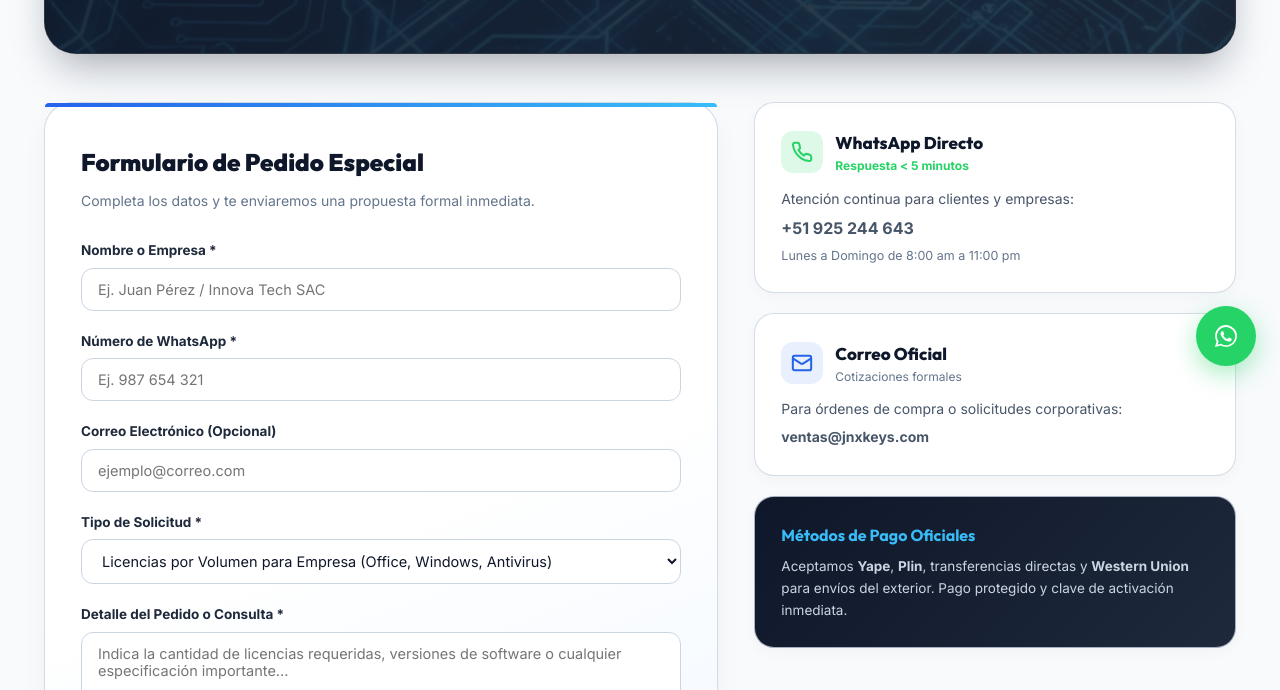
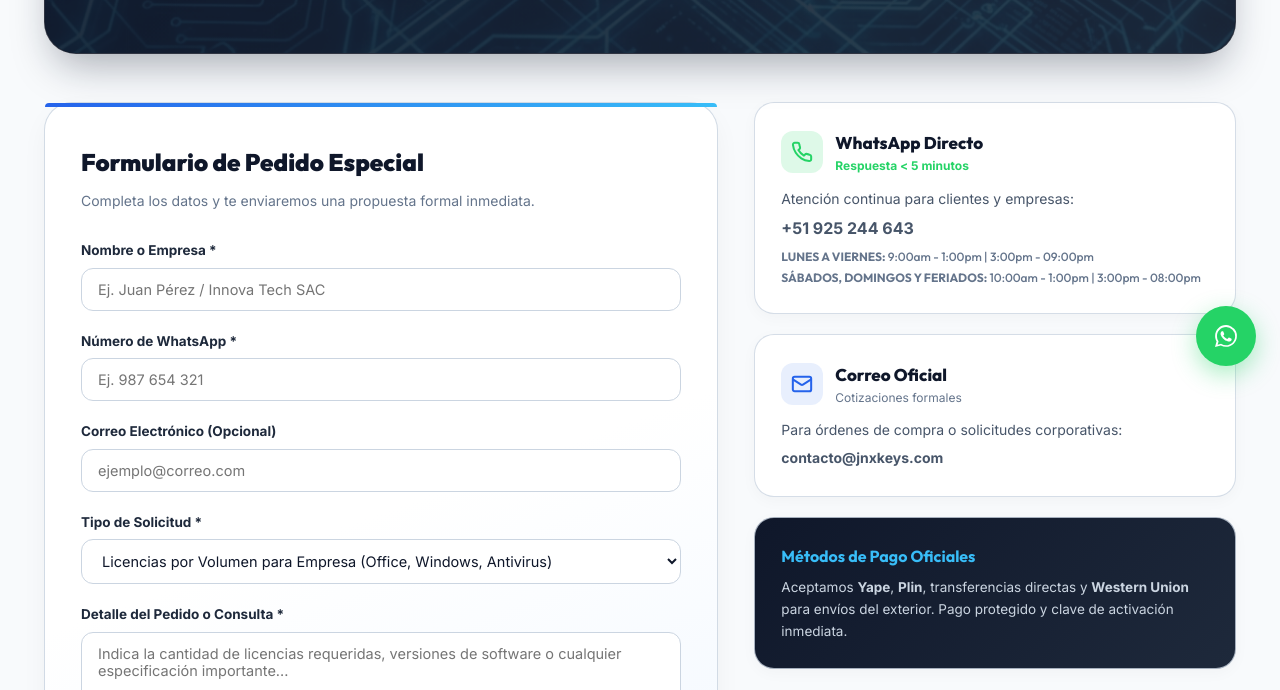
Before and after one commit to JNxKeys/JNxKeys.github.io, a plain HTML site: page contacto/index.html in a window 1280 px wide. Shown: the part 410-1100 px from the top of the page. Drawn offline with Linux system fonts and the light colour scheme.

Commit message:
feat(contact): actualizar horario de atención detallado y tarjeta de correo oficial a contacto@jnxkeys.com

```diff
--- a/contacto/index.html
+++ b/contacto/index.html
@@ -689,7 +689,10 @@
                     </div>
                     <p>Atención continua para clientes y empresas:</p>
                     <p class="info-highlight" style="font-size: 16px; margin-top: 6px;">+51 925 244 643</p>
-                    <p style="font-size: 12.5px; color: #64748B; margin-top: 4px;">Lunes a Domingo de 8:00 am a 11:00 pm</p>
+                    <div style="font-size: 12px; color: #64748B; margin-top: 6px; line-height: 1.5;">
+                        <div><strong>LUNES A VIERNES:</strong> 9:00am - 1:00pm | 3:00pm - 09:00pm</div>
+                        <div style="margin-top: 3px;"><strong>SÁBADOS, DOMINGOS Y FERIADOS:</strong> 10:00am - 1:00pm | 3:00pm - 08:00pm</div>
+                    </div>
                 </div>
 
                 <div class="info-box">
@@ -703,7 +706,7 @@
                         </div>
                     </div>
                     <p>Para órdenes de compra o solicitudes corporativas:</p>
-                    <p class="info-highlight" style="margin-top: 6px;"><a href="mailto:ventas@jnxkeys.com" style="color: inherit; text-decoration: none;">ventas@jnxkeys.com</a></p>
+                    <p class="info-highlight" style="margin-top: 6px;"><a href="mailto:contacto@jnxkeys.com" style="color: inherit; text-decoration: none;">contacto@jnxkeys.com</a></p>
                 </div>
 
                 <div class="info-box" style="background: linear-gradient(135deg, #0F172A 0%, #1E293B 100%); color: #fff;">
```
